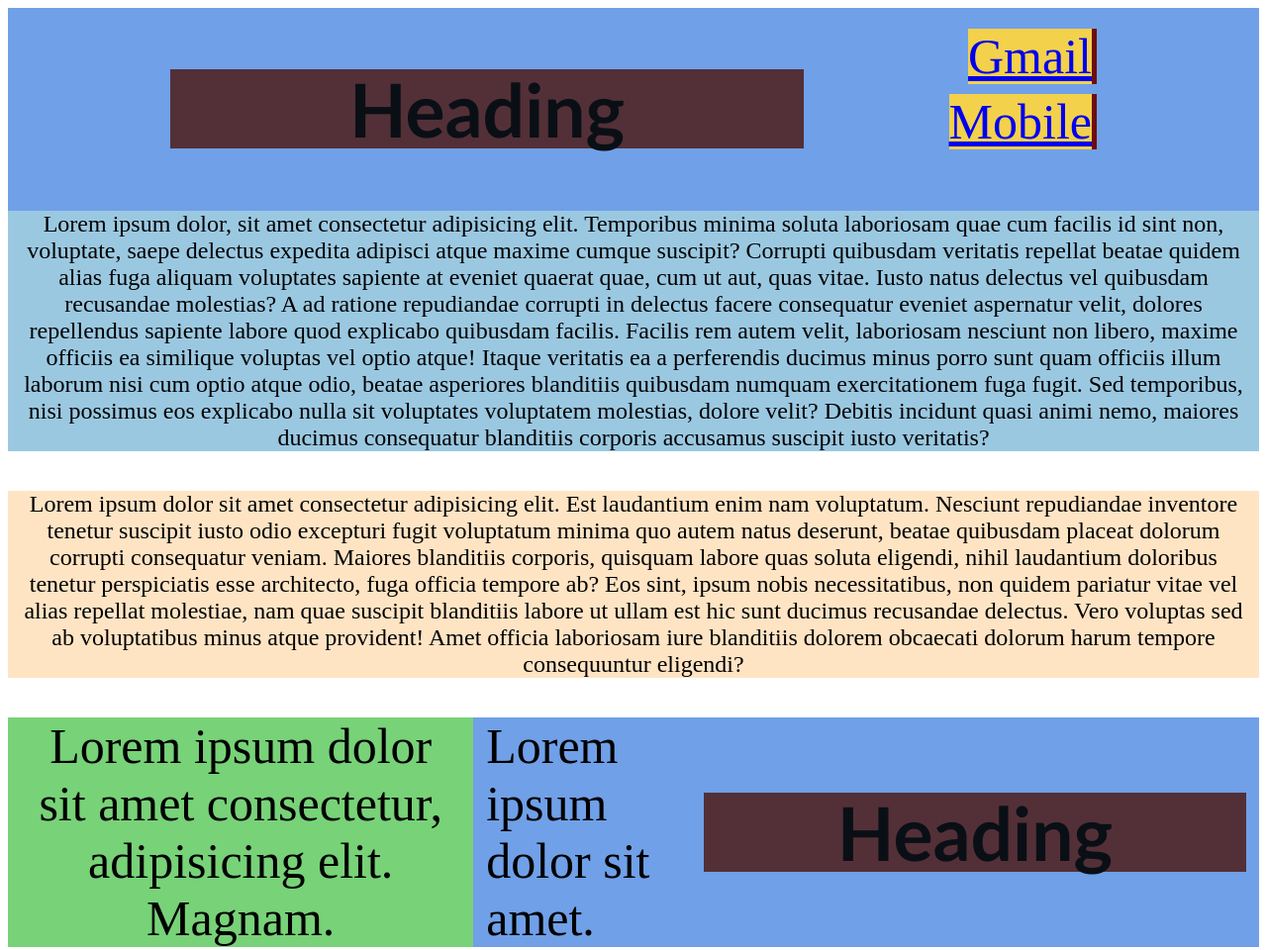
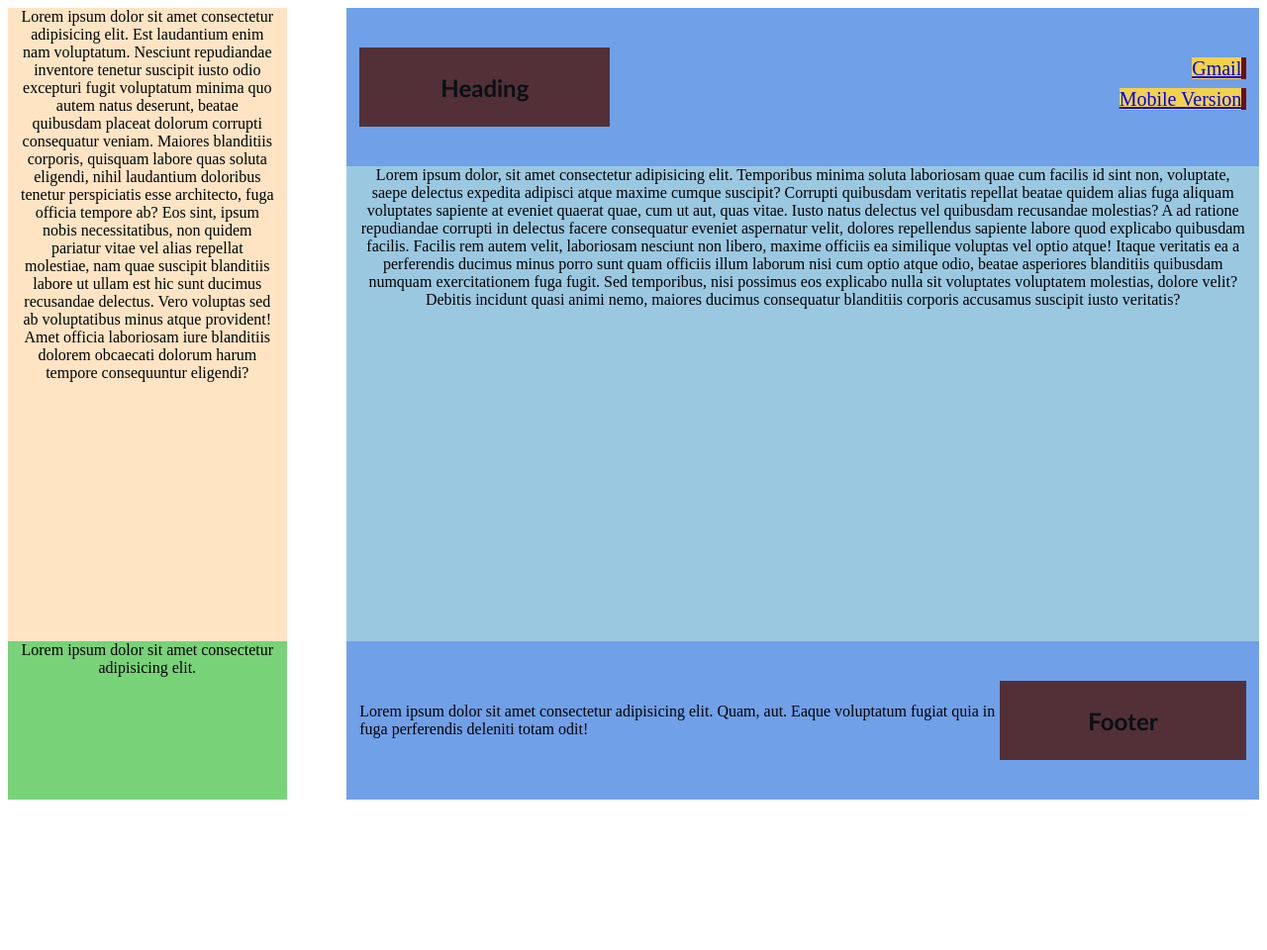
Before and after one commit to jugular237/Web-DevelopmentLabs, a plain HTML site: page webLab3/mobileVersion.html in a window 1280 px wide. Shown: the whole page at 99% size. After the commit the page ends 816 px from the top, so only its background shows below. Drawn offline with Linux system fonts and the light colour scheme.

Commit message:
lab3 change1

```diff
--- a/webLab3/mobileVersion.html
+++ b/webLab3/mobileVersion.html
@@ -6,11 +6,12 @@
   </head>
   <body>
     <div class="top">
+    <div class = "Div2NDiv3">
     <div class="rightDiv2">
       <h2 id = "topHeader">Heading</h2>
       <ul class="menulist">
         <li><a href = "index.html" target = "_self">Gmail</a></li>
-              <li><a href = "index2.html" target = "_self">Mobile</a></li>
+        <li><a href = "mobileVersion.html" target = "_self">Mobile Version</a></li>
       </ul>
     </div>
     <div class="rightDiv3">
@@ -18,22 +19,20 @@
       explicabo quibusdam facilis. Facilis rem autem velit, laboriosam nesciunt non libero, maxime officiis ea similique voluptas vel optio atque! Itaque veritatis ea a perferendis ducimus minus porro sunt quam officiis illum laborum nisi cum optio atque odio, beatae asperiores blanditiis quibusdam numquam exercitationem fuga fugit. Sed temporibus, nisi possimus eos explicabo nulla sit voluptates voluptatem molestias, dolore velit? Debitis incidunt quasi animi nemo, maiores ducimus consequatur blanditiis corporis accusamus suscipit iusto veritatis?
     </div>
     </div>
-    <div class ="WhiteBlock"></div>
-    <div class="bottom">
     <div class="leftDiv1">
       Lorem ipsum dolor sit amet consectetur adipisicing elit. Est laudantium enim nam voluptatum. Nesciunt repudiandae inventore tenetur suscipit iusto odio excepturi fugit voluptatum minima quo autem natus deserunt, beatae quibusdam placeat dolorum corrupti consequatur veniam. Maiores blanditiis corporis, quisquam labore quas soluta eligendi, nihil laudantium doloribus tenetur perspiciatis esse architecto, fuga officia tempore ab? Eos sint, ipsum nobis necessitatibus, non quidem pariatur vitae vel alias repellat molestiae, nam quae suscipit blanditiis labore ut ullam est hic sunt ducimus recusandae delectus. Vero voluptas sed ab voluptatibus minus atque provident! Amet officia laboriosam iure blanditiis dolorem obcaecati dolorum harum tempore consequuntur eligendi?
     </div>
-      <div class ="WhiteBlock"></div>
-      <div class="footer">
+</div>
+<div class = "whiteBlock"></div>
+<div class="bottom">
   <div class="leftDiv4">
-   Lorem ipsum dolor sit amet consectetur, adipisicing elit. Magnam.
+    Lorem ipsum dolor sit amet consectetur adipisicing elit.
   </div>
   <div class="rightDiv5">
     <div>
-    Lorem ipsum dolor sit amet.
+    Lorem ipsum dolor sit amet consectetur adipisicing elit. Quam, aut. Eaque voluptatum fugiat quia in fuga perferendis deleniti totam odit!
     </div>
-    <h2 id = "bottomHeader">Heading</h2>
-  </div>
+    <h2 id = "bottomHeader">Footer</h2>
   </div>
 </div>
   </body>
--- a/webLab3/webLab3Mobile.css
+++ b/webLab3/webLab3Mobile.css
@@ -1,28 +1,134 @@
+@media screen and (min-device-width: 600px){
+body{
+    justify-content: space-between;
+}
+.top, .bottom{
+    display: flex;
+    justify-content: space-between;
+}
+.top{
+    flex-direction: row-reverse;
+}
+.leftDiv1{
+    display: flex;
+
+    flex-direction: row;
+    min-height: 80vh;
+    padding-left: 1vw;
+    padding-right: 1vw;
+    background-color:bisque;
+    text-align: center;
+    height: 100%;
+    width: 20vw;
+}
+
+
+.rightDiv2{
+    display: flex;
+    align-items: center;
+    justify-content: center;
+    padding-left: 1vw;
+    padding-right: 1vw;
+    min-height: 20vh;
+    text-align: right;
+    background-color: rgb(112, 160, 232);
+    width: 70vw;
+}
+
+.rightDiv3{
+    padding-left: 1vw;
+    padding-right: 1vw;
+    min-height: 60vh;
+    text-align: center;
+    background-color: rgb(155, 200, 225);
+    height: 100%;
+    width: 70vw;
+}
+
+.leftDiv4{
+    min-height: 20vh;
+    padding-left: 1vw;
+    padding-right: 1vw;
+    text-align: center;
+    background-color: rgb(120, 210, 120);
+    height: 100%;
+    width: 20vw;
+}
+
+.rightDiv5{
+    display: flex;
+    align-items: center;
+    justify-content: center;
+    word-wrap:break-word;
+    padding-left: 1vw;
+    padding-right: 1vw;
+    min-height: 20vh;
+    text-align: left;
+    background-color: rgb(112, 160, 232);
+    height: 100%;
+    width: 70vw;
+}
+
+.rightDiv5 div{
+    width: 70vw;
+}
+
+.menulist{
+    margin-top: 1px;
+    width: 50vw;
+}
+
+.menulist li{
+    list-style-type: none;
+    padding-top: 1vh;
+}
+
+.menulist li a{
+    font-size: 20px;
+    background-color: rgb(243, 209, 75);
+    border-right: 5px solid rgb(111, 13, 13);
+}
+
+#topHeader {
+    font-family: 'Gill Sans', 'Gill Sans MT', Calibri, 'Trebuchet MS', sans-serif;
+    float: left;
+    width: 21vw;
+    height: 10vh;
+    display: flex;
+    align-items: center;
+    justify-content: center;
+    background-color: rgb(80, 36, 36);
+    opacity: 0.9;
+}
+
+#bottomHeader{
+    font-family: 'Gill Sans', 'Gill Sans MT', Calibri, 'Trebuchet MS', sans-serif;
+    float: right;
+    width: 27vw;
+    height: 10vh;
+    display: flex;
+    align-items: center;
+    justify-content: center;
+    background-color: rgb(80, 36, 36);
+    opacity: 0.9;
+}
+}
+
+@media screen and (max-device-width: 600px){
+
 body{
     font-size: x-large;
 }
-.top, .bottom, .whiteBlock{
+.top, .bottom{
     display: flex;
-    justify-content: space-between;
     width:100%;
     flex-direction: column;
-}
-
-.WhiteBlock{
-    display: flex;
-    height: 5vh;
-}
-.footer{
-    font-size: 50px;
-    display: flex;
-    flex-direction: row;
-    justify-content: space-between;
 }
 
 .leftDiv1{
     padding-left: 1vw;
     padding-right: 1vw;
-    background-color:bisque;
+    background-color: bisque;
     text-align: center;
     min-height: 20vh;
 }
@@ -47,6 +153,11 @@ body{
     background-color: rgb(155, 200, 225);
 }
 
+.bottom{
+    display: flex;
+    flex-direction: row;
+}
+
 .leftDiv4{
     min-height: 20vh;
     padding-left: 1vw;
@@ -54,6 +165,7 @@ body{
     text-align: center;
     background-color: rgb(120, 210, 120);
     flex-direction: row;
+    width: 25vw;
 }
 
 .rightDiv5{
@@ -66,8 +178,12 @@ body{
     min-height: 20vh;
     text-align: left;
     background-color: rgb(112, 160, 232);
+    width: 75vw;
+}
 
-    width: 60vw;
+.whiteBlock{
+    width: 100%;
+    height: 5vh;
 }
 
 .rightDiv5 div{
@@ -103,6 +219,7 @@ body{
 }
 
 #bottomHeader{
+    font-size: 70px;
     font-family: 'Gill Sans', 'Gill Sans MT', Calibri, 'Trebuchet MS', sans-serif;
     float: right;
     width: 50vw;
@@ -113,3 +230,5 @@ body{
     background-color: rgb(80, 36, 36);
     opacity: 0.9;
 }
+
+}
--- /dev/null
+++ b/webLab4/desktop.css
@@ -0,0 +1,124 @@
+body{
+    margin: 0;
+    align-items: center;
+    font-size: 14px;
+}
+
+img #logo{
+    margin-right: 3vw;
+}
+
+header{
+    display: flex;
+    height: 10vh;
+    width: 100%;
+    background-color: white;
+    align-items: center;
+    justify-content: center;
+}
+
+footer{
+    display:flex;
+    justify-content: center;
+    align-items: center;
+    min-height: 15vh;
+    height: 100%;
+    width: 100%;
+    background-color: rgb(41, 42, 37);
+}
+
+footer div{
+    min-height: 10vh;
+    text-align: center;
+    color: white;
+    width: 27vw;
+}
+
+.mainDiv{
+    background-color: rgb(203, 217, 228);
+    height: 80vh;
+    width: 100%;
+    display:flex;
+    justify-content: center;
+    align-items: center;
+}
+
+.content{
+    display:flex;
+    justify-content: center;
+    position: relative;
+    align-items: center;
+    width: 80vw;
+    min-height: 50vh;
+}
+
+.stuffDiv{
+    width: 20vw;
+    margin-right: 20vw;
+}
+.stuff1Div{
+    position: absolute;
+}
+
+.pages{
+    display: inline;
+}
+
+.pages li{
+    display: inline;
+    margin: 1vw;
+}
+
+
+a:link {
+    color: black;
+    background-color: transparent;
+    text-decoration: none;
+  }
+a:visited {
+    color: orange;
+    background-color: transparent;
+    text-decoration: none;
+}
+
+#man{
+    display: flex;
+    flex-direction: column;
+    margin-left: 6.5vw;
+}
+
+#people{
+    margin-right: 10vw;
+    margin-top: 3vh;
+}
+
+#building{
+    display: flex;
+    flex-direction: row;
+}
+
+#textNButton{
+    font-family:'Segoe UI', Tahoma, Geneva, Verdana, sans-serif;
+    font-size: small;
+    width: 20vw;
+    margin-bottom: 8vh;
+}
+
+button{
+    display: flex;
+    flex-direction: row;
+    padding: 10px 47px;
+    font-size: 11px;
+    letter-spacing: 1px;
+    background-color: rgb(203, 217, 228);
+    border: 1px solid black;
+}
+
+#whiteBlock{
+    width: 20vw;
+    height: 27vh;
+    background-color: white;
+    margin-bottom: 22vh;
+
+    z-index: 10;
+}
```
Also changed, not shown: webLab4/index.html (added, +47 -0 lines), webLab4/Images/building.jpg (added), webLab4/Images/logo.jpg (added), webLab4/Images/man.jpg (added), webLab4/Images/people.jpg (added), 2 other files. Lines whose indentation alone changed are shown as unchanged.
